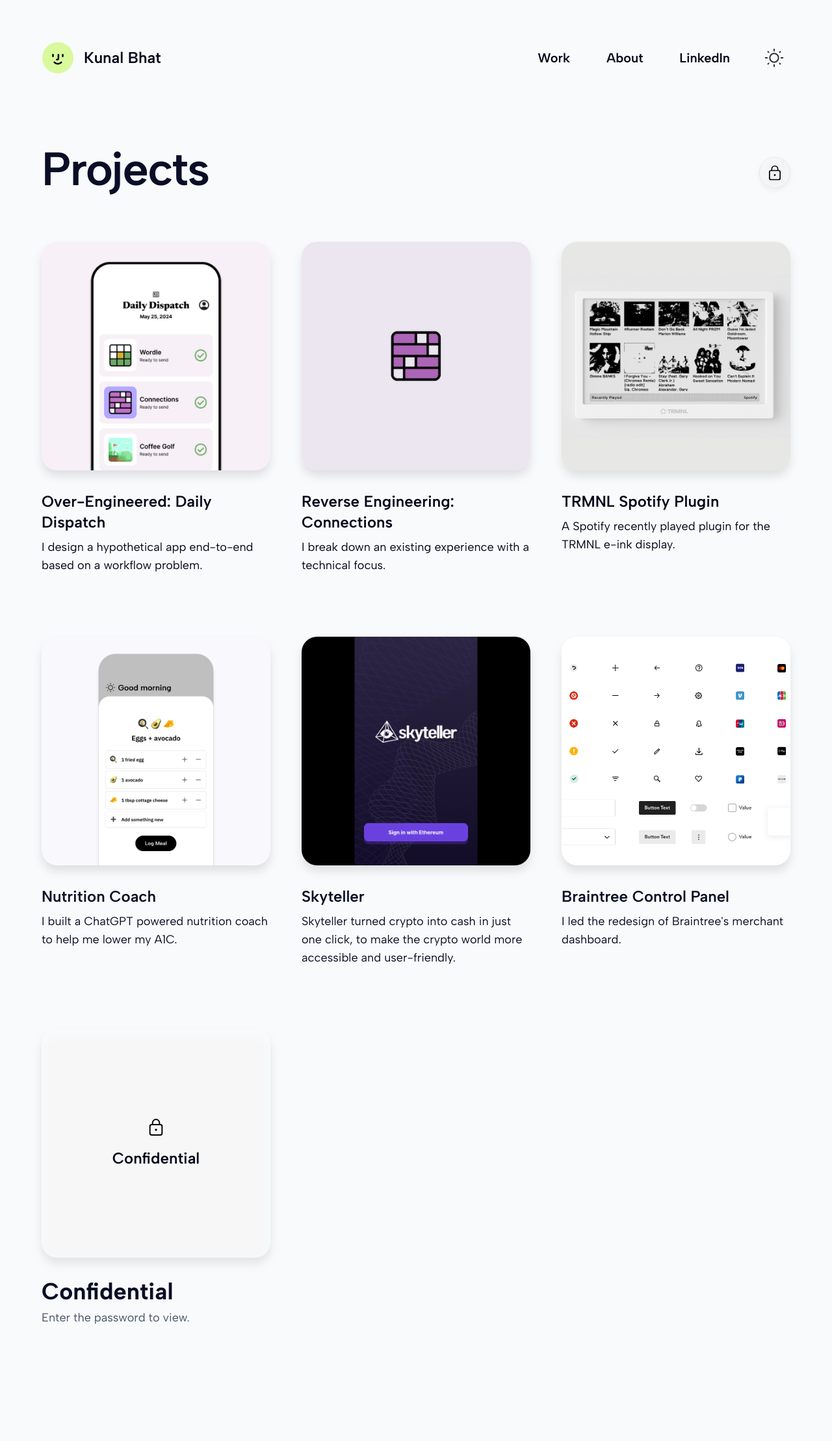
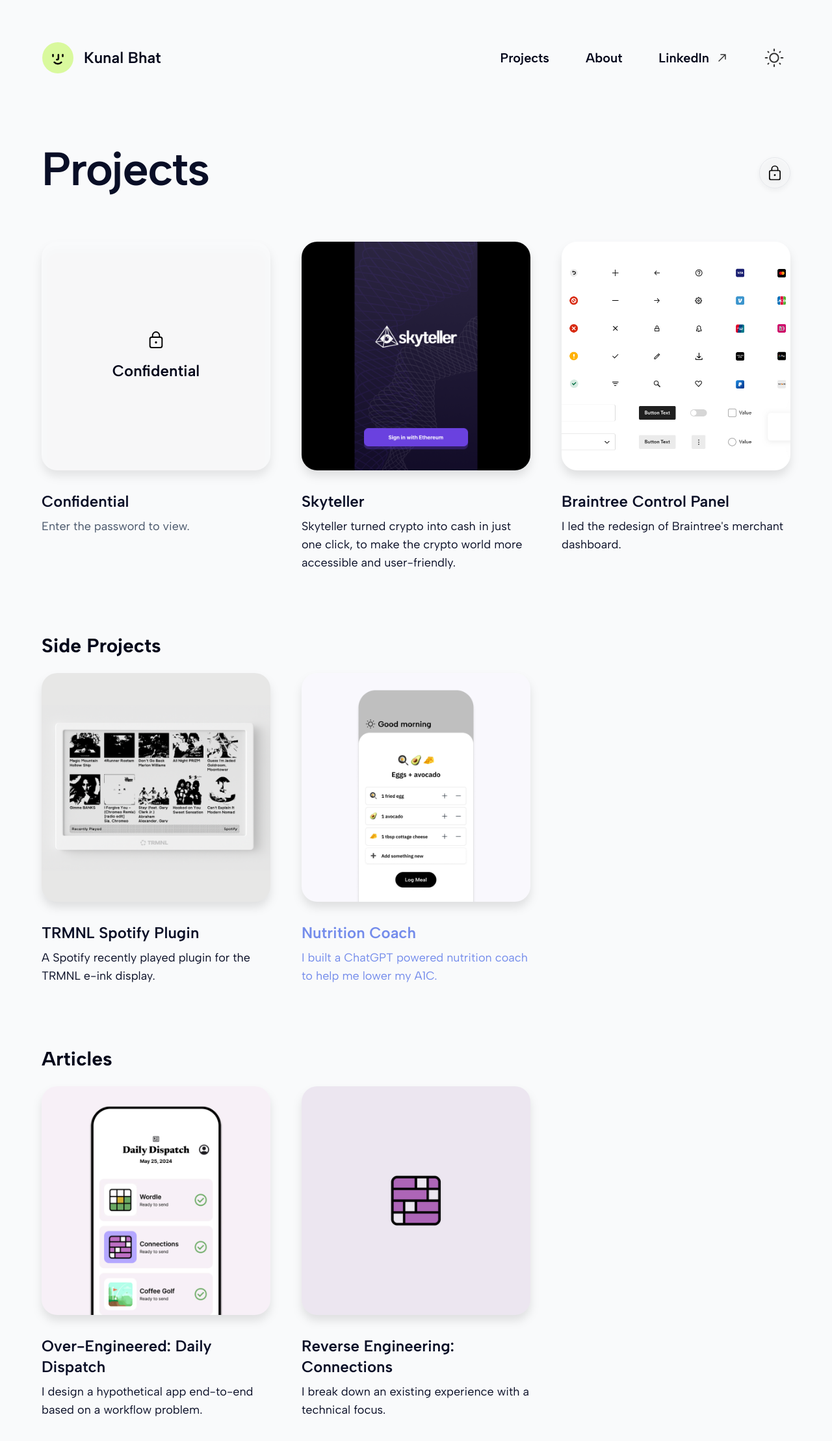
Before and after one commit to kunalbhat/portfolio-2025, a Next.js app: page /work in a window 1280 px wide. Shown: the top 2218 px of the page at 65% size. Before the commit the page ends 2186 px from the top, so only its background shows below. Built offline with nearby package versions, Linux system fonts and the light colour scheme.

Commit message:
content updates

```diff
--- a/src/app/about/page.tsx
+++ b/src/app/about/page.tsx
@@ -25,12 +25,16 @@ export default function AboutPage() {
       company: "Galactic",
       title: "Senior Design Engineer",
       sector: "Crypto",
-      tags: ["Enterprise", "Infrastructure"],
+      tags: ["Defi", "Web3"],
     },
     {
       date: "2015 — 2021",
       company: "PayPal / Braintree",
-      title: "Senior Technical Product Manager (L27)",
+      title: [
+        "Senior Technical Product Manager (L25)",
+        "Product Manager (L24)",
+        "Product Design Engineer (L24)",
+      ],
       sector: "Merchant Experience",
       tags: ["Enterprise", "Payments"],
     },
@@ -49,10 +53,17 @@ export default function AboutPage() {
       tags: ["B2B", "Mobile"],
     },
     {
-      date: "2010 — 2012",
+      date: "2009 — 2012",
       company: "gravitytank",
       title: "Design Lead",
       sector: "Innovation",
+      tags: ["Consulting", "Consumer electronics"],
+    },
+    {
+      date: "2007 — 2009",
+      company: "VSA Partners",
+      title: "Designer",
+      sector: "Agency",
       tags: ["B2B", "Mobile"],
     },
   ];
@@ -77,6 +88,11 @@ export default function AboutPage() {
               experience across design, product management, and engineering,
               I&apos;m an end-to-end contributor who leads through
               collaboration.
+              <br />
+              <br />
+              My favorite activities include 0-1 product definition,
+              prototyping, research design &amp; analysis, and multi-variant
+              experimentation.
             </h2>
           </article>
           <article className="space-y-6">
@@ -97,7 +113,7 @@ export default function AboutPage() {
             </p>
             <p>
               Prior to that, I spent 6 years at <a href="#">PayPal</a> building
-              merchant experiences spanning from redefining the UX of{" "}
+              merchant experiences spanning from rearchitecting{" "}
               <a href="#">Braintree</a>&apos;s merchant dashboard to going deep
               into the Identity domain. I launched Braintree&apos;s Enterprise
               SSO offering, broke ground on a merchant data platform, and led
@@ -111,12 +127,22 @@ export default function AboutPage() {
               Android apps.
             </p>
             <p>
-              Prior to that, I designed and built the first iterations of
+              Prior to that, I designed and built the first iterations of{" "}
               <a href="#">dscout</a>&apos;s mobile research platform.
+            </p>
+            <p>
+              Outside of work, I enjoy tennis, chess, and doing my daily
+              puzzles.
             </p>
           </article>
           <article id="experience">
-            <h4 className="mb-10 md:mb-20 font-semibold">Experience</h4>
+            <header className="mb-8 md:mb-16">
+              <h4>History</h4>
+              <p>
+                Throughout my career, I&apos;ve focused on new and emergent
+                spaces, complexity, and scale.
+              </p>
+            </header>
             <ul className="flex flex-col gap-12">
               {experience.map((role) => (
                 <ExperienceCard
--- a/src/app/globals.css
+++ b/src/app/globals.css
@@ -24,6 +24,14 @@
   }
 
   [data-theme="light"] .lock-icon {
+    filter: none;
+  }
+
+  .invert-on-dark {
+    filter: invert(1);
+  }
+
+  [data-theme="light"] .invert-on-dark {
     filter: none;
   }
 
--- a/src/app/page.tsx
+++ b/src/app/page.tsx
@@ -3,6 +3,7 @@
 import AnimatedHeadline from "@/components/animated-headline";
 import SiteHeader from "@/components/site-header";
 import Link from "next/link";
+import Image from "next/image";
 
 export default function Home() {
   return (
@@ -25,24 +26,8 @@ export default function Home() {
           </h2>
         </header>
 
-        <section className="md:grid grid-cols-3">
-          <div className="col-span-1">
-            <h4>Mini Bio</h4>
-          </div>
-          <div className="col-span-1">
-            <p>
-              Staff-level IC with two decades of experience building experiences
-              at startups to enterprise.
-            </p>
-            <p>
-              <Link href="/about">Learn more about me</Link>
-            </p>
-          </div>
-        </section>
-
-        <section className="mt-20 mb-24">
-          <div className="md:grid md:grid-cols-[1.2fr_1fr]">
-            <figure className="feature-figure">
+        <section className="mb-24">
+          <figure className="feature-figure flex">
             <video
               autoPlay
               muted
@@ -50,19 +35,49 @@ export default function Home() {
               playsInline
               className="h-full w-full object-contain"
             >
+              <source src="videos/aura-product-video.mp4" type="video/mp4" />
+            </video>
+            <video
+              autoPlay
+              muted
+              loop
+              playsInline
+              className="h-full w-fit object-contain"
+            >
               <source src="videos/aura-rcs-light.mp4" type="video/mp4" />
             </video>
           </figure>
+        </section>
 
-            <div className="flex flex-col justify-center gap-4 px-6 py-10 md:px-12 bg-[color-mix(in_srgb,var(--bg)90%,transparent)]">
-              <h4>Aura Frames</h4>
+        <section className="md:grid grid-cols-3 my-16">
+          <div className="col-span-1">
+            <h4>Mini Bio</h4>
+          </div>
+          <div className="col-span-2">
+            <p className="mb-4">
+              Experienced enough to lead, hands-on enough to build. A
+              staff-level IC with 18 years spanning design, product, and
+              engineering.
+            </p>
             <p>
-                At Aura, I design for growth initiatives and lead product
-                research—driving big-swing concepts, continuous customer
-                insight, and rapid experimentation to ship high-impact features
-                at scale.
+              Aura, Magic+Might, Galactic, PayPal, Braintree, Modest, dscout,
+              gravitytank, VSA Partners.
             </p>
-            </div>
+            <p className="flex my-4 gap-4">
+              Learn more about me
+              <Link
+                href="/about"
+                className="flex items-center justify-center rounded-full h-10 w-10"
+              >
+                <Image
+                  src="/images/icon-arrow-forward.svg"
+                  alt="Forward arrow icon"
+                  width={32}
+                  height={32}
+                  className="hover:translate-x-1 transition-transform duration-300"
+                />
+              </Link>
+            </p>
           </div>
         </section>
       </main>
--- a/src/app/work/page.tsx
+++ b/src/app/work/page.tsx
@@ -155,127 +155,6 @@ export default function WorkPage() {
         ) : null}
 
         <section className="portfolio-grid">
-          <Link
-            href="/work/daily-dispatch"
-            className="block rounded-3xl hover:opacity-95 transition-opacity"
-          >
-            <figure className="aspect-square rounded-3xl drop-shadow-xl overflow-hidden">
-              <Image
-                src="/images/daily-dispatch.jpg"
-                alt="Over-Engineered — Daily Dispatch cover"
-                width={800}
-                height={800}
-                className="h-full w-full object-cover"
-                priority
-              />
-            </figure>
-            <figcaption>
-              <h4>Over-Engineered: Daily Dispatch</h4>
-              <span>
-                I design a hypothetical app end-to-end based on a workflow
-                problem.
-              </span>
-            </figcaption>
-          </Link>
-          <Link
-            href="/work/connections"
-            className="block rounded-3xl hover:opacity-95 transition-opacity"
-          >
-            <figure className="aspect-square rounded-3xl drop-shadow-xl overflow-hidden">
-              <Image
-                src="/images/reverse-engineering.jpg"
-                alt="Reverse Engineering - Connections cover"
-                width={800}
-                height={800}
-                className="h-full w-full object-cover"
-                priority
-              />
-            </figure>
-            <figcaption>
-              <h4>Reverse Engineering: Connections</h4>
-              <span>
-                I break down an existing experience with a technical focus.
-              </span>
-            </figcaption>
-          </Link>
-          <Link
-            href="/work/trmnl"
-            className="block rounded-3xl hover:opacity-95 transition-opacity"
-          >
-            <figure className="aspect-square rounded-3xl drop-shadow-xl overflow-hidden">
-              <Image
-                src={trmnlImage}
-                alt="Spotify dashboard for TRMNL"
-                width={800}
-                height={800}
-                className="h-full w-full object-cover"
-                priority
-              />
-            </figure>
-            <figcaption>
-              <h4>TRMNL Spotify Plugin</h4>
-              <span>
-                A Spotify recently played plugin for the TRMNL e-ink display.
-              </span>
-            </figcaption>
-          </Link>
-          <div>
-            <figure className="aspect-square rounded-3xl drop-shadow-xl overflow-hidden">
-              <Image
-                src="/images/a1c-tracker-mobile-light.jpg"
-                alt="A1C tracker mobile UI"
-                width={800}
-                height={800}
-                className="h-full w-full object-cover"
-                priority
-              />
-            </figure>
-            <figcaption>
-              <h4>Nutrition Coach</h4>
-              <span>
-                I built a ChatGPT powered nutrition coach to help me lower my
-                A1C.
-              </span>
-            </figcaption>
-          </div>
-          <div>
-            <figure className="aspect-square rounded-3xl drop-shadow-xl overflow-hidden">
-              <Image
-                src="/images/skyteller-light.png"
-                alt="Crypto"
-                width={800}
-                height={800}
-                className="h-full w-full object-cover"
-                priority
-              />
-            </figure>
-            <figcaption>
-              <h4>Skyteller</h4>
-              <span>
-                Skyteller turned crypto into cash in just one click, to make the
-                crypto world more accessible and user-friendly.
-              </span>
-            </figcaption>
-          </div>
-          <div>
-            <figure className="aspect-square rounded-3xl drop-shadow-xl overflow-hidden">
-              <Image
-                src="/images/braintree-dashboard.gif"
-                alt="Braintree Control Panel"
-                width={800}
-                height={800}
-                className="h-full w-full object-cover"
-                priority
-                unoptimized
-              />
-            </figure>
-            <figcaption>
-              <h4>Braintree Control Panel</h4>
-              <span>
-                I led the redesign of Braintree&apos;s merchant dashboard.
-              </span>
-            </figcaption>
-          </div>
           {isUnlocked ? (
             <motion.div
               initial={{ opacity: 0, y: 12 }}
@@ -317,13 +196,146 @@ export default function WorkPage() {
                 </div>
               </figure>
               <figcaption>
-                <h3>Confidential</h3>
+                <h4>Confidential</h4>
                 <span className="text-(--muted)">
                   Enter the password to view.
                 </span>
               </figcaption>
             </div>
           )}
+          <div>
+            <figure className="aspect-square rounded-3xl drop-shadow-xl overflow-hidden">
+              <Image
+                src="/images/skyteller-light.png"
+                alt="Crypto"
+                width={800}
+                height={800}
+                className="h-full w-full object-cover"
+                priority
+              />
+            </figure>
+            <figcaption>
+              <h4>Skyteller</h4>
+              <span>
+                Skyteller turned crypto into cash in just one click, to make the
+                crypto world more accessible and user-friendly.
+              </span>
+            </figcaption>
+          </div>
+          <div>
+            <figure className="aspect-square rounded-3xl drop-shadow-xl overflow-hidden">
+              <Image
+                src="/images/braintree-dashboard.gif"
+                alt="Braintree Control Panel"
+                width={800}
+                height={800}
+                className="h-full w-full object-cover"
+                priority
+                unoptimized
+              />
+            </figure>
+            <figcaption>
+              <h4>Braintree Control Panel</h4>
+              <span>
+                I led the redesign of Braintree&apos;s merchant dashboard.
+              </span>
+            </figcaption>
+          </div>
+        </section>
+
+        <section className="mt-12">
+          <h3 className="mb-6 text-3xl font-bold">Side Projects</h3>
+          <div className="portfolio-grid">
+            <Link
+              href="/work/trmnl"
+              className="block rounded-3xl hover:opacity-95 transition-opacity"
+            >
+              <figure className="aspect-square rounded-3xl drop-shadow-xl overflow-hidden">
+                <Image
+                  src={trmnlImage}
+                  alt="Spotify dashboard for TRMNL"
+                  width={800}
+                  height={800}
+                  className="h-full w-full object-cover"
+                  priority
+                />
+              </figure>
+              <figcaption>
+                <h4>TRMNL Spotify Plugin</h4>
+                <span>
+                  A Spotify recently played plugin for the TRMNL e-ink display.
+                </span>
+              </figcaption>
+            </Link>
+            <div>
+              <figure className="aspect-square rounded-3xl drop-shadow-xl overflow-hidden">
+                <Image
+                  src="/images/a1c-tracker-mobile-light.jpg"
+                  alt="A1C tracker mobile UI"
+                  width={800}
+                  height={800}
+                  className="h-full w-full object-cover"
+                  priority
+                />
+              </figure>
+              <figcaption>
+                <h4>Nutrition Coach</h4>
+                <span>
+                  I built a ChatGPT powered nutrition coach to help me lower my
+                  A1C.
+                </span>
+              </figcaption>
+            </div>
+          </div>
+        </section>
+
+        <section className="mt-12">
+          <h3 className="mb-6 text-3xl font-bold">Articles</h3>
+          <div className="portfolio-grid">
+            <Link
+              href="/work/daily-dispatch"
+              className="block rounded-3xl hover:opacity-95 transition-opacity"
+            >
+              <figure className="aspect-square rounded-3xl drop-shadow-xl overflow-hidden">
+                <Image
+                  src="/images/daily-dispatch.jpg"
+                  alt="Over-Engineered — Daily Dispatch cover"
+                  width={800}
+                  height={800}
+                  className="h-full w-full object-cover"
+                  priority
+                />
+              </figure>
+              <figcaption>
+                <h4>Over-Engineered: Daily Dispatch</h4>
+                <span>
+                  I design a hypothetical app end-to-end based on a workflow
+                  problem.
+                </span>
+              </figcaption>
+            </Link>
+            <Link
+              href="/work/connections"
+              className="block rounded-3xl hover:opacity-95 transition-opacity"
+            >
+              <figure className="aspect-square rounded-3xl drop-shadow-xl overflow-hidden">
+                <Image
+                  src="/images/reverse-engineering.jpg"
+                  alt="Reverse Engineering - Connections cover"
+                  width={800}
+                  height={800}
+                  className="h-full w-full object-cover"
+                  priority
+                />
+              </figure>
+              <figcaption>
+                <h4>Reverse Engineering: Connections</h4>
+                <span>
+                  I break down an existing experience with a technical focus.
+                </span>
+              </figcaption>
+            </Link>
+          </div>
         </section>
       </main>
     </div>
--- a/src/components/site-header.tsx
+++ b/src/components/site-header.tsx
@@ -169,7 +169,7 @@ export default function SiteHeader() {
                 href="/work"
                 className="text-xl font-semibold text-(--fg) bg-transparent hover:bg-(--bg-overlay) hover:opacity-90 transition-colors px-3 py-1 rounded-full"
               >
-                Work
+                Projects
               </Link>
               <Link
                 href="/about"
@@ -179,9 +179,17 @@ export default function SiteHeader() {
               </Link>
               <a
                 href="https://www.linkedin.com/in/kunal-s-bhat/"
-                className="text-xl font-semibold text-(--fg) bg-transparent hover:bg-(--bg-overlay) hover:opacity-90 transition-colors px-3 py-1 rounded-full"
+                className="inline-flex items-center gap-2 text-xl font-semibold text-(--fg) bg-transparent hover:bg-(--bg-overlay) hover:opacity-90 transition-colors px-3 py-1 rounded-full group/link"
               >
                 LinkedIn
+                <Image
+                  src="/images/icon-arrow-link.png"
+                  alt="External link arrow icon"
+                  width={24}
+                  height={24}
+                  className="h-6 w-6 transition-transform duration-200 group-hover/link:scale-110 invert-on-dark"
+                  priority
+                />
               </a>
               <div>
                 <ThemeToggle />
```
Also changed, not shown: src/components/experience-card.tsx (+9 -3 lines). Lines whose indentation alone changed are shown as unchanged.
